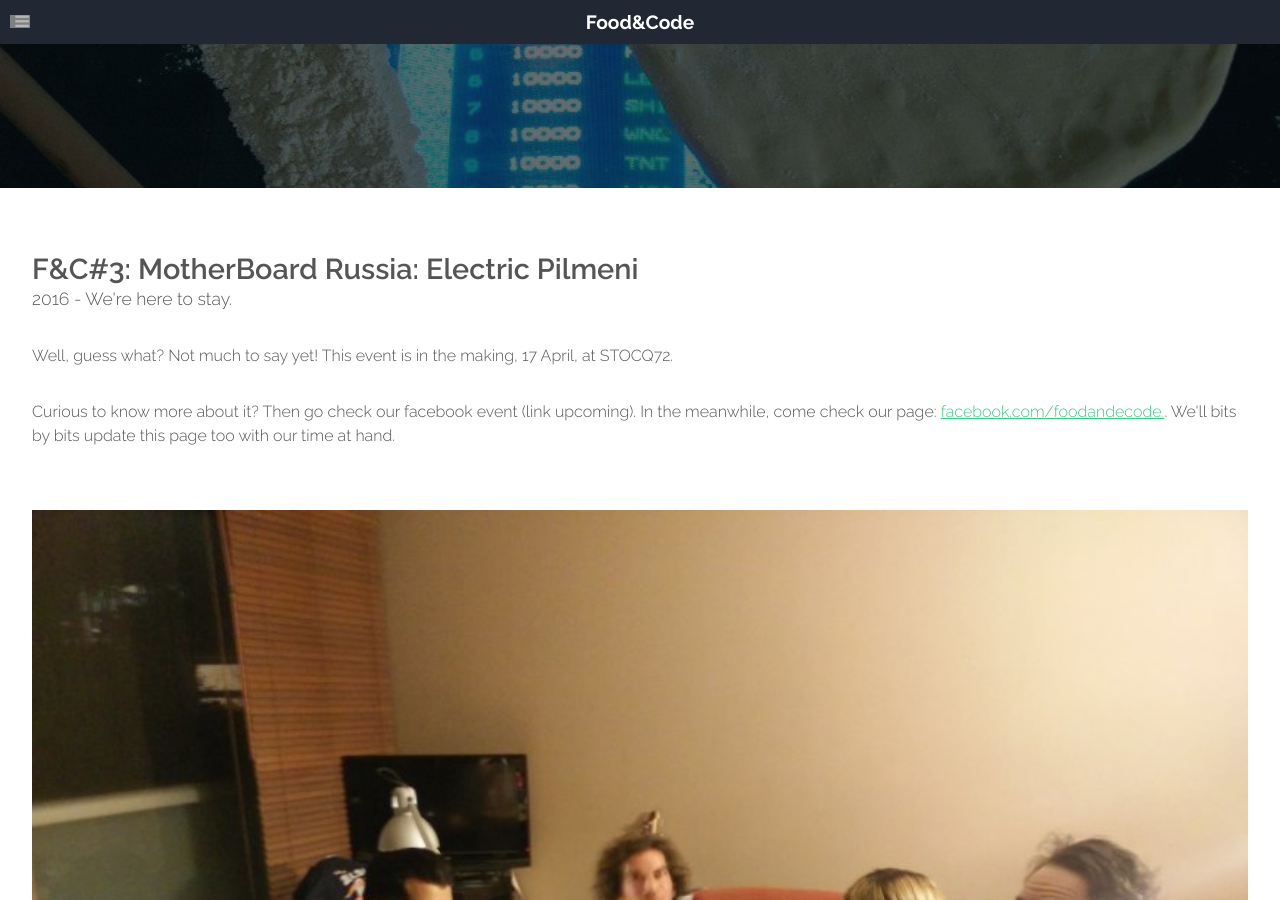
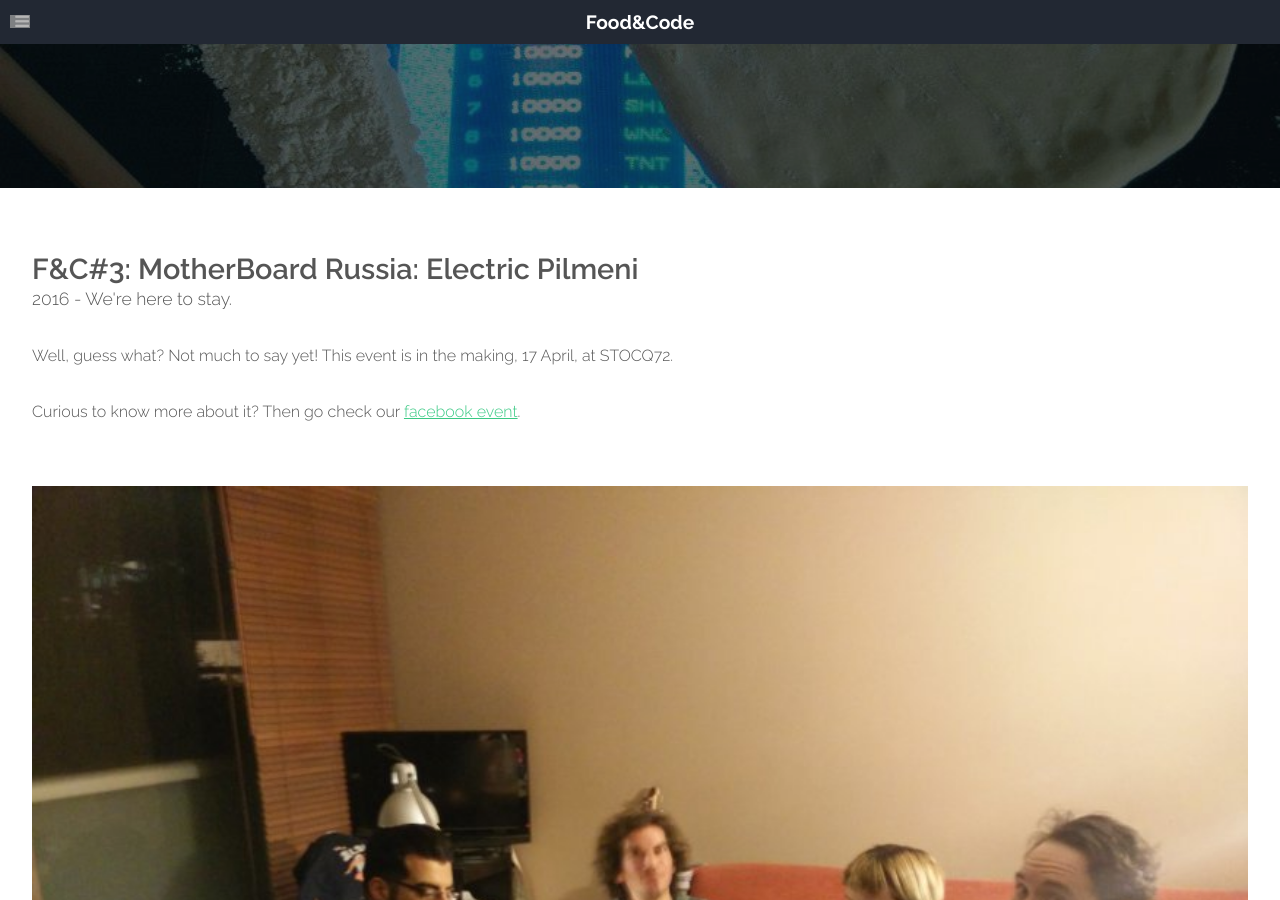
Before and after one commit to FoodAndCode/foodandcode.github.io, a Jekyll site: the page built from events/fc3_motherboard_russia.html, in a window 1280 px wide and 900 px high. Built offline with Jekyll 4.4.1, drawn with Linux system fonts in a browser that asks for light colours; grey boxes are pictures that could not be loaded.

Commit message:
Update fc3_motherboard_russia.html

```diff
--- a/events/fc3_motherboard_russia.html
+++ b/events/fc3_motherboard_russia.html
@@ -31,7 +31,7 @@ layout: main
                         </p>
 
                         <p>
-                        Curious to know more about it? Then go check our facebook event (link upcoming). In the meanwhile, come check our page: <a href="http://www.facebook.com/foodandcode">facebook.com/foodandecode.</a>. We'll bits by bits update this page too with our time at hand.
+                        Curious to know more about it? Then go check our <a href="https://www.facebook.com/events/1695335304083062/">facebook event</a>.
                         </p>
 
 					</section>
```
